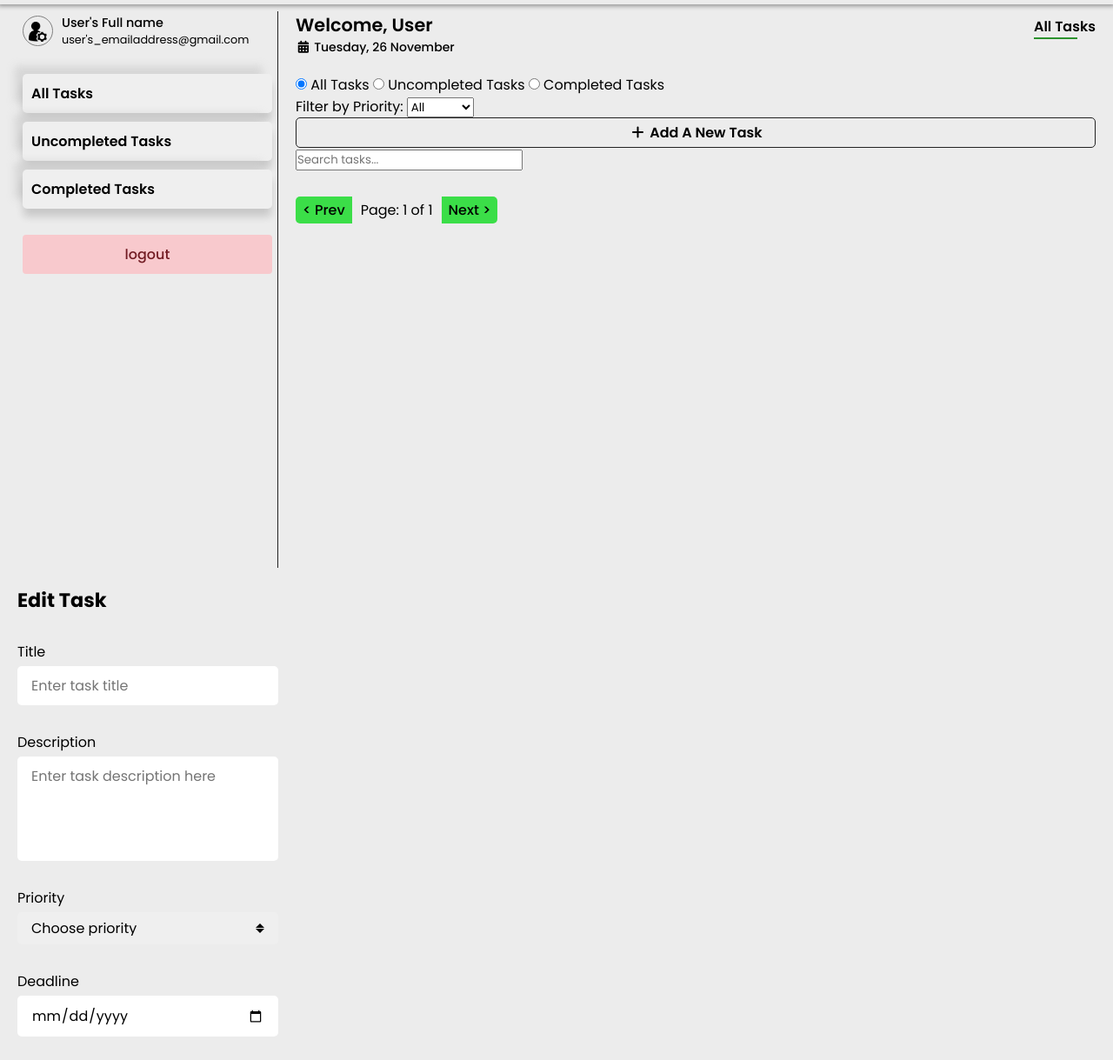
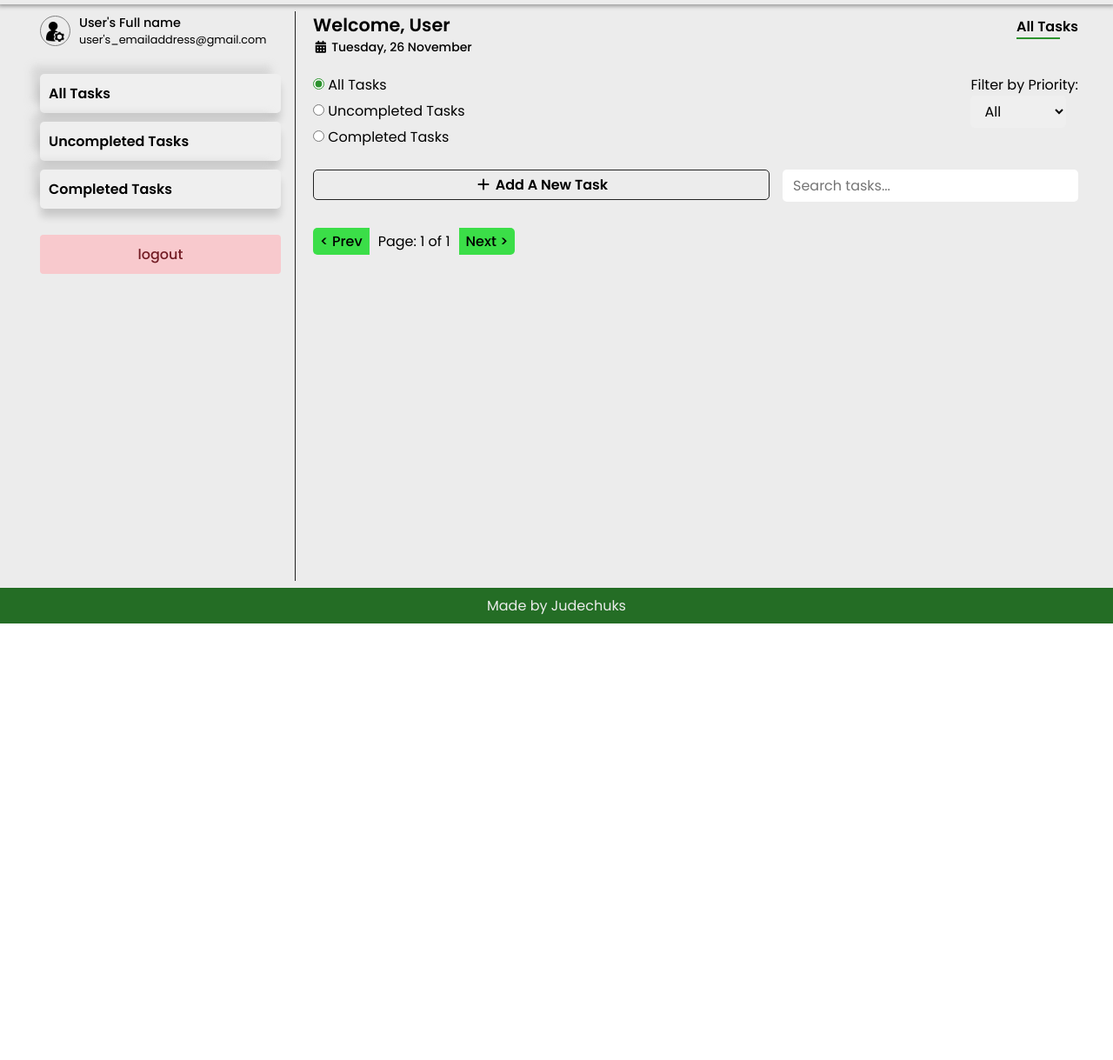
Before and after one commit to Judechuks/taskmaster, a plain HTML site: page client/pages/dashboard.html in a window 1280 px wide. Shown: the part 83-1302 px from the top of the page at 87% size. After the commit the page ends 800 px from the top, so only its background shows below. Drawn offline with Linux system fonts and the light colour scheme; no server answers; sample sign-in values are in the browser's storage.

Commit message:
filters and edit task form styles

```diff
--- a/client/css/dashboard.css
+++ b/client/css/dashboard.css
@@ -14,9 +14,16 @@
   gap: 20px;
   grid-template-columns: 300px 1fr;
 }
+.pad-x {
+  padding-inline: 40px;
+}
+header {
+  padding-inline: 0;
+}
 
 /* col-1 */
 .main-container .col-1 {
+  padding-right: 10px;
   border-right: 1px solid var(--black-clr);
 }
 .sidebar {
@@ -134,7 +141,8 @@
   cursor: pointer;
   background-color: transparent;
 }
-.col-2 .body .add-task-btn {
+
+.add-task-btn {
   display: block;
   width: 100%;
   padding: 4px;
@@ -144,6 +152,46 @@
   text-transform: capitalize;
   font-weight: 600;
 }
+
+/* task filters */
+.task-control-container {
+  margin-block: 15px;
+}
+.task-control-container label {
+  cursor: pointer;
+  display: block;
+}
+.task-control-container #searchBar,
+.task-control-container select {
+  display: block;
+  padding: 6px 12px;
+  border-radius: 5px;
+  font-size: 1rem;
+  border: 1px solid var(--dark);
+}
+.task-controls {
+  display: flex;
+  flex-wrap: wrap;
+  justify-content: space-between;
+  gap: 15px;
+}
+.second-task-controls {
+  margin-top: 25px;
+  display: flex;
+  gap: 15px;
+}
+.addTask-container {
+  flex: 1;
+}
+.task-status {
+  display: grid;
+  gap: 5px;
+}
+.task-status [type="radio"] {
+  accent-color: var(--primary-clr);
+}
+
+/* task list */
 #taskTable {
   margin-top: 15px;
   width: 100%;
@@ -151,7 +199,7 @@
 #taskTable tr {
   display: grid;
   grid-template-columns: 1fr auto auto;
-  margin-bottom: 2px;
+  margin-bottom: 4px;
 }
 #taskTable td:first-child {
   border-radius: 4px 0 0 4px;
@@ -160,7 +208,9 @@
   border-radius: 0 4px 4px 0;
 }
 #taskTable td {
-  background-color: gray;
+  backdrop-filter: blur(5px) saturate(180%);
+  -webkit-backdrop-filter: blur(5px) saturate(180%);
+  background-color: rgba(255, 255, 255, 0.5);
   vertical-align: middle;
   padding: 4px 8px;
 }
@@ -225,10 +275,11 @@
 
 /* Add Task Form Styles */
 .task-form-container,
+.edit-task-container,
 .selectedItem-container {
   position: fixed;
   inset: 0;
-  padding-inline: 15px;
+  padding: 20px 15px;
   min-height: 100vh;
   background-color: var(--white-clr);
   transform: scale(0);
@@ -237,23 +288,27 @@
   overflow-y: scroll;
   display: grid;
   grid-template-columns: 1fr;
-  place-content: center;
+  place-items: center;
 }
 .task-form-container.active,
+.edit-task-container.active,
 .selectedItem-container.active {
   transform: scale(1);
 }
 .selectedItem-container article,
+.edit-task-container form,
 .task-form-container form {
   /* max-width: 650px; */
   width: clamp(200px, 100%, 650px);
   margin: auto;
 }
-#task-form {
-  padding-block: 20px;
+#task-form,
+#edit-task-form {
+  padding-block: 10px;
 }
+#edit-task-form h2,
 #task-form h2 {
-  margin-top: 50px;
+  margin-top: 0px;
 }
 .selectedItem-container article {
   border-radius: 10px;
@@ -340,13 +395,20 @@ nav .hamburger.active .bar::after {
 }
 
 /* Responsiveness - Media Query */
+@media (max-width: 880px) {
+  .pad-x {
+    padding-inline: 20px;
+  }
+}
 @media (max-width: 800px) {
   header .logout-btn {
     display: none;
   }
   .main-container {
     grid-template-columns: 1fr;
-    grid-auto-rows: 0px; /* prevent spillovers from the col-1 row */
+  }
+  .main-container .col-1 {
+    border-right: none;
   }
   .main-container .col-2 {
     grid-row: 1 / span 2;
@@ -374,6 +436,12 @@ nav .hamburger.active .bar::after {
   }
 }
 @media (max-width: 470px) {
+  .second-task-controls {
+    flex-direction: column;
+  }
+  #searchBar {
+    width: 100%;
+  }
   #taskTable tr {
     grid-template-columns: 1fr;
   }
```
